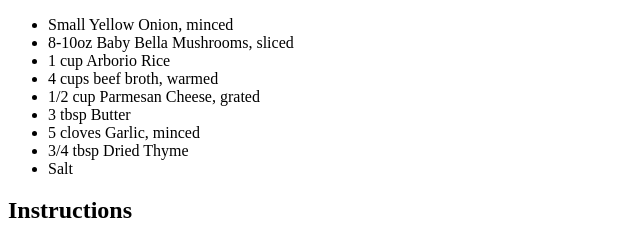
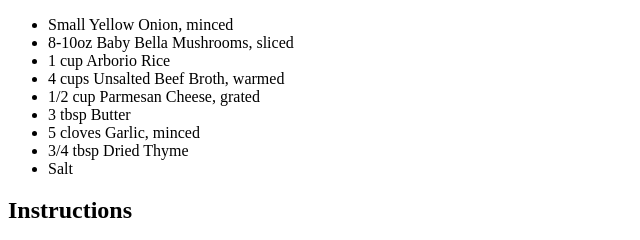
Before and after one commit to Mega2447/odin-recipes, a plain HTML site: page recipes/risotto.html in a window 1280 px wide. Shown: the part 2330-2570 px from the top of the page, 0-640 px from the left. Drawn offline with Linux system fonts and the light colour scheme.

Commit message:
Fix Ingredients on Risotto

```diff
--- a/recipes/risotto.html
+++ b/recipes/risotto.html
@@ -23,7 +23,7 @@
             <li>Small Yellow Onion, minced</li>
             <li>8-10oz Baby Bella Mushrooms, sliced</li>
             <li>1 cup Arborio Rice</li>
-            <li>4 cups beef broth, warmed</li>
+            <li>4 cups Unsalted Beef Broth, warmed</li>
             <li>1/2 cup Parmesan Cheese, grated</li>
             <li>3 tbsp Butter</li>
             <li>5 cloves Garlic, minced</li>
```
